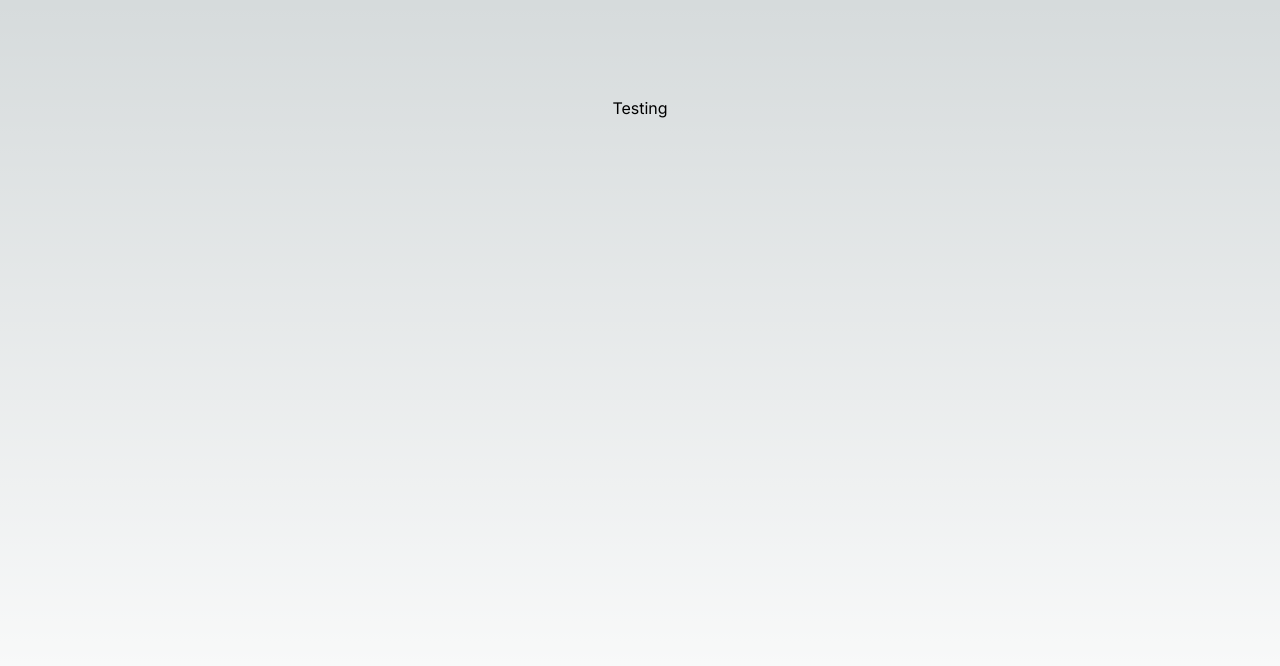
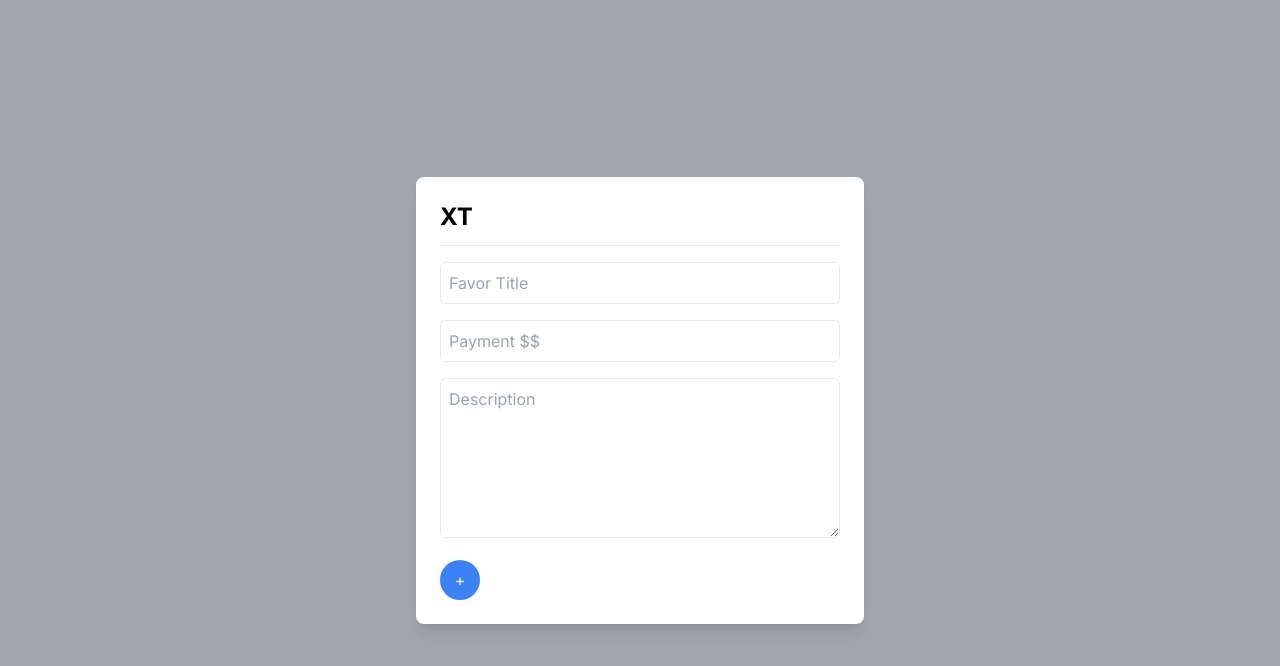
Before and after one commit to xeviert/nearnet, a Next.js app: page / in a window 1280 px wide. Shown: the top 666 px of the page. Built offline with nearby package versions, Linux system fonts and the light colour scheme.

Commit message:
starting the feed and landing page

```diff
--- a/src/app/page.js
+++ b/src/app/page.js
@@ -1,9 +1,12 @@
 import Image from "next/image";
+import LandingPage from '../pages/about';
+import Feed from '../pages/feed';
 
 export default function Home() {
   return (
-    <main className="flex min-h-screen flex-col items-center justify-between p-24">
-      Testing
+    <main className="flex flex-col items-center justify-between">
+      {/* <LandingPage /> */}
+      <Feed />
     </main>
   );
 }
--- /dev/null
+++ b/src/pages/about.js
@@ -0,0 +1,49 @@
+import Image from 'next/image';
+
+export default function LandingPage() {
+    return (
+<div className="min-h-screen bg-gray-100 p-6">
+        <section className="text-center my-8">
+          <h3 className="text-3xl font-bold text-blue-600 mb-4">Help Your Neighbr Now!</h3>
+          <div className="space-x-4">
+            <div to='/register'>
+              <button className="bg-blue-600 text-white px-4 py-2 rounded-md hover:bg-blue-700 transition">
+                Register
+              </button>
+            </div>
+            <div to='/login'>
+              <button className="bg-blue-600 text-white px-4 py-2 rounded-md hover:bg-blue-700 transition">
+                Login
+              </button>
+            </div>
+          </div>
+        </section>
+
+        <section className="my-8">
+          <h3 className="text-3xl font-bold text-blue-600 mb-4">Help Your Neighbr</h3>
+          <p className="text-gray-700 leading-relaxed">
+            Neighbr is an online bulletin board specifically for things that
+            your neighbrs need help with. Whether it's help with spring cleaning
+            or someone simply wants company, you can login and check to see what
+            your neighbrs are up to.
+          </p>
+        </section>
+
+        <section className="my-8">
+          <h3 className="text-3xl font-bold text-blue-600 mb-4">Need Help With Something?</h3>
+          <p className="text-gray-700 leading-relaxed">
+            Sometimes you need an extra set of hands to help you with things
+            around the house. You can decide to post a favor with details on the
+            task.
+          </p>
+        </section>
+        <section className="my-8">
+          <h3 className="text-3xl font-bold text-blue-600 mb-4">Check it out!</h3>
+          <p className="text-gray-700 leading-relaxed">
+            Register to create an account. This gives access to a list of favors
+            that people in your neighborhood need help with.
+          </p>
+        </section>
+      </div>
+      );
+    }
--- /dev/null
+++ b/src/pages/feed.js
@@ -0,0 +1,98 @@
+import Image from "next/image";
+import { useContext } from 'react';
+
+function Feed() {
+//   const context = useContext(AppContext);
+
+//   const [inputField, setInputField] = useState({
+//     title: '',
+//     payment: '',
+//     description: '',
+//   });
+
+//   const [error, setError] = useState(null);
+
+  const handleChange = (e) => {
+    // setInputField({ [e.target.name]: e.target.value });
+  };
+
+  const handleSubmit = (e) => {
+    // e.preventDefault();
+
+    // const favor = {
+    //   title: inputField.title,
+    //   payment: inputField.payment,
+    //   description: inputField.description,
+    //   posted: new Date(),
+    // };
+
+    // fetch(`${config.API_ENDPOINT}/favors`, {
+    //   method: 'POST',
+    //   body: JSON.stringify(favor),
+    //   headers: {
+    //     'content-type': 'application/json',
+    //     authorization: `Bearer ${TokenService.getAuthToken()}`,
+    //   },
+    // })
+    //   .then((res) => res.json())
+    //   .then((favor) => {
+    //     context.addFavor(favor);
+    //     setInputField({
+    //       title: '',
+    //       payment: '',
+    //       description: '',
+    //     });
+    //   })
+    //   .catch((error) => {
+    //     setError(error);
+    //   });
+  };
+
+//   const { first_name, last_name } = context;
+
+  return (
+    <div className="fixed inset-0 bg-gray-500 bg-opacity-50 flex justify-center items-center">
+    <div className="bg-white rounded-lg shadow-lg p-6 w-full max-w-md">
+      <div className="flex justify-between items-center border-b pb-3">
+        <span className="text-2xl font-bold">XT</span>
+      </div>
+
+      <form className="space-y-4 mt-4">
+        <input
+          type="text"
+          placeholder="Favor Title"
+          name="title"
+          maxLength="20"
+          required
+          className="w-full p-2 border rounded-md"
+        />
+
+        <input
+          type="text"
+          placeholder="Payment $$"
+          name="payment"
+          maxLength="20"
+          required
+          className="w-full p-2 border rounded-md"
+        />
+
+        <textarea
+          placeholder="Description"
+          name="description"
+          maxLength="300"
+          type="text"
+          required
+          className="w-full p-2 border rounded-md h-40"
+        ></textarea>
+
+        <button type="submit" className="bg-blue-500 text-white rounded-full w-10 h-10 flex items-center justify-center">
+          +
+        </button>
+      </form>
+    </div>
+  </div>
+
+  );
+}
+
+export default Feed;
```
